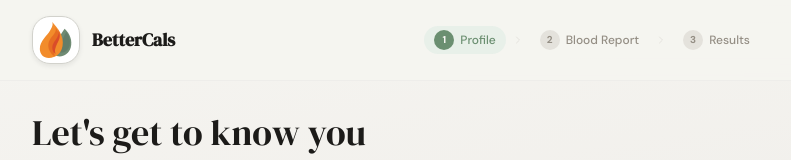
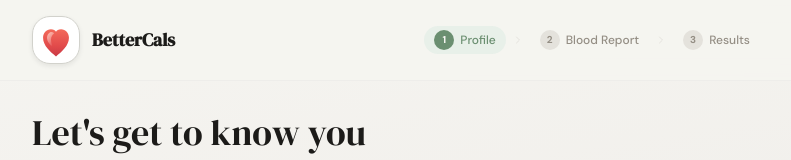
Before and after one commit to cyrusamalan/BetterCals, a Next.js app: page / in a window 1280 px wide. Shown: the top 160 px of the page, without its empty margins (244-1035 px from the left). Built offline with nearby package versions, Linux system fonts and the light colour scheme.

Commit message:
chore: switch to heart logo
Replace BetterCals mark and app icon with heart variant.

Made-with: Cursor

```diff
--- a/components/BetterCalsMark.tsx
+++ b/components/BetterCalsMark.tsx
@@ -19,72 +19,45 @@ export default function BetterCalsMark({
     >
       <title>{title}</title>
 
-      {/* Leaf (behind, right) */}
+      <defs>
+        <linearGradient id="bcHeart" x1="0" y1="0" x2="0" y2="1">
+          <stop offset="0%" stopColor="#F36A5B" />
+          <stop offset="60%" stopColor="#E24B4B" />
+          <stop offset="100%" stopColor="#C93A45" />
+        </linearGradient>
+        <linearGradient id="bcHeartHighlight" x1="0.2" y1="0" x2="0.9" y2="1">
+          <stop offset="0%" stopColor="#FFD3C7" stopOpacity="0.75" />
+          <stop offset="70%" stopColor="#FFFFFF" stopOpacity="0" />
+        </linearGradient>
+      </defs>
+
+      {/* Heart mark */}
       <path
         d="
-          M 176 66
-          C 206 94 220 132 210 170
-          C 198 214 150 232 118 210
-          C 122 170 140 112 176 66
+          M 128 220
+          C 96 194 56 160 56 116
+          C 56 88 74 68 100 68
+          C 114 68 124 74 128 82
+          C 132 74 142 68 156 68
+          C 182 68 200 88 200 116
+          C 200 160 160 194 128 220
           Z
         "
-        fill="#6F8B73"
+        fill="url(#bcHeart)"
       />
-      {/* Leaf inner shade */}
+
+      {/* Inner highlight */}
       <path
         d="
-          M 186 84
-          C 203 106 209 132 204 158
-          C 196 190 167 204 145 196
-          C 151 165 162 120 186 84
+          M 98 84
+          C 86 90 78 102 78 116
+          C 78 140 100 162 128 186
+          C 112 168 100 148 100 126
+          C 100 110 108 98 118 90
+          C 110 84 104 82 98 84
           Z
         "
-        fill="#5E7865"
-        opacity="0.7"
-      />
-
-      {/* Flame outer (left) */}
-      <path
-        d="
-          M 106 26
-          C 142 66 166 100 166 142
-          C 166 202 126 228 88 228
-          C 58 228 38 206 38 178
-          C 38 134 78 106 96 74
-          C 110 50 112 38 106 26
-          Z
-        "
-        fill="#F28C2B"
-      />
-
-      {/* Flame inner (darker orange) */}
-      <path
-        d="
-          M 122 54
-          C 146 84 150 110 140 134
-          C 124 176 114 194 122 220
-          C 92 202 82 172 86 148
-          C 92 114 120 100 126 76
-          C 128 68 127 60 122 54
-          Z
-        "
-        fill="#E56B22"
-        opacity="0.95"
-      />
-
-      {/* Red stripe */}
-      <path
-        d="
-          M 138 64
-          C 154 94 152 116 140 136
-          C 124 164 118 184 126 206
-          C 108 192 104 172 110 154
-          C 118 132 136 120 140 102
-          C 144 86 144 74 138 64
-          Z
-        "
-        fill="#D94A2A"
-        opacity="0.92"
+        fill="url(#bcHeartHighlight)"
       />
     </svg>
   );
```
Also changed, not shown: app/icon.svg.
